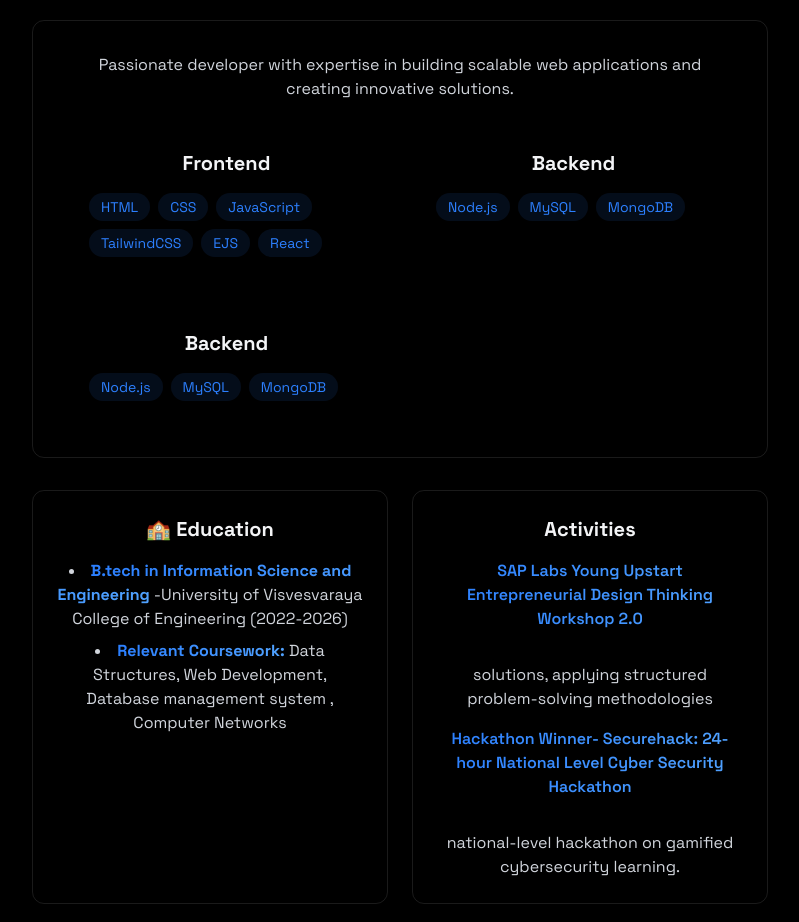
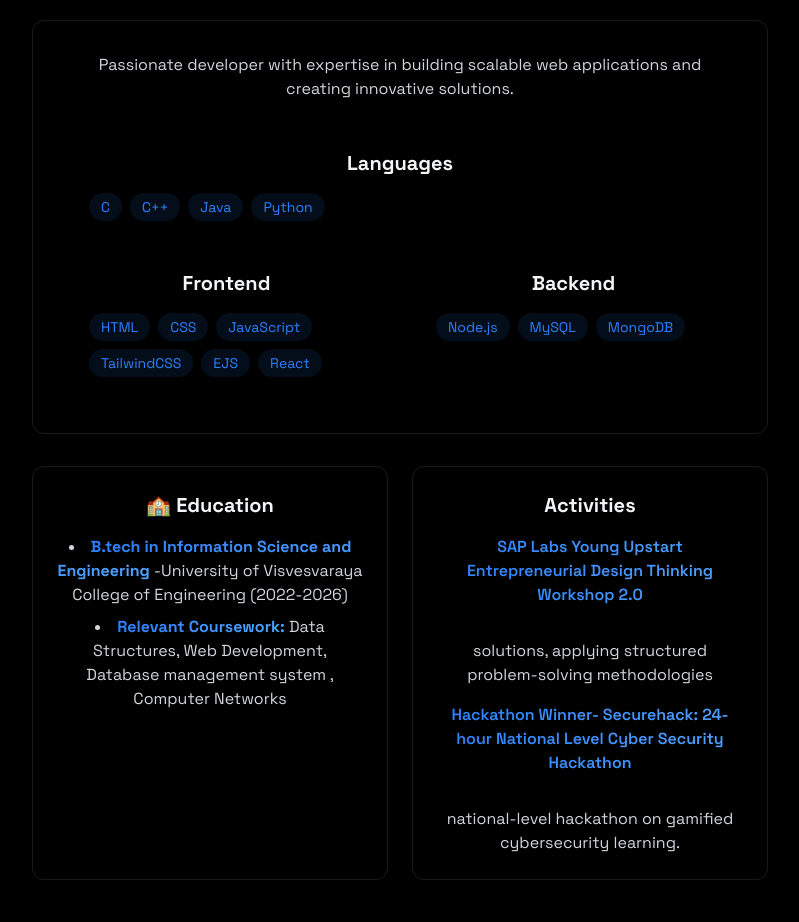
Before and after one commit to Veerendras2004/Myportfolio, a React (Vite) app: page / in a window 1280 px wide. Shown: the part 960-1882 px from the top of the page, without its empty margins (240-1039 px from the left). Built offline with nearby package versions, Linux system fonts and the light colour scheme.

Commit message:
feat: update portfolio with latest changes

```diff
--- a/src/components/section/About.jsx
+++ b/src/components/section/About.jsx
@@ -11,6 +11,8 @@
   ];
 
   const backendSkills = ["Node.js","MySQL", "MongoDB"];
+
+  const lang =["C","C++","Java","Python",];
 
   return (
     <section
@@ -29,6 +31,22 @@
               Passionate developer with expertise in building scalable web
               applications and creating innovative solutions.
             </p>
+
+              <div className="rounded-xl p-6 hover:-translate-y-1 transition-all items-center">
+                <h3 className="text-xl font-bold mb-4"> Languages</h3>
+                <div className="flex flex-wrap gap-2">
+                  {lang.map((tech, key) => (
+                    <span
+                      key={key}
+                      className="bg-blue-500/10 text-blue-500 py-1 px-3 rounded-full text-sm hover:bg-blue-500/20
+                                    hover:shadow-[0_2px_8px_rgba(59,130,2246,0.2)] transition
+                    "
+                    >
+                      {tech}
+                    </span>
+                  ))}
+                </div>
+              </div>
 
             <div className="grid grid-cols-1 md:grid-cols-2 gap-6">
               <div className="rounded-xl p-6 hover:-translate-y-1 transition-all">
@@ -63,21 +81,7 @@
                 </div>
               </div>
 
-                <div className="rounded-xl p-6 hover:-translate-y-1 transition-all items-center">
-                <h3 className="text-xl font-bold mb-4"> Backend</h3>
-                <div className="flex flex-wrap gap-2">
-                  {backendSkills.map((tech, key) => (
-                    <span
-                      key={key}
-                      className="bg-blue-500/10 text-blue-500 py-1 px-3 rounded-full text-sm hover:bg-blue-500/20
-                                    hover:shadow-[0_2px_8px_rgba(59,130,2246,0.2)] transition
-                    "
-                    >
-                      {tech}
-                    </span>
-                  ))}
-                </div>
-              </div>
+
 
             </div>
           </div>
```
